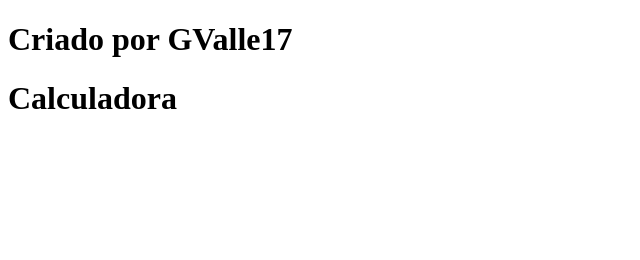
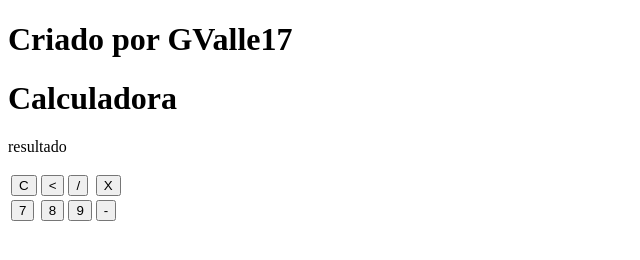
Before and after one commit to GValle-17/roycaixote, a plain HTML site: page index.html in a window 1280 px wide. Shown: the whole page, without its empty margins (0-640 px from the left). Drawn offline with Linux system fonts and the light colour scheme.

Commit message:
Add files via upload

```diff
--- a/index.html
+++ b/index.html
@@ -13,6 +13,21 @@
             <h1>Criado por GValle17</h1>
             <div class="Calculadora">
                 <h1>Calculadora</h1>
+                <p id="resultado">resultado</p>
+                <table>
+                    <tr>
+                        <td><button>C</button></td>
+                        <td><button><</button></td>
+                        <td><button>/</button></td>
+                        <td><button>X</button></td>
+                    </tr>
+                    <tr>
+                        <td><button>7</button></td>
+                        <td><button>8</button></td>
+                        <td><button>9</button></td>
+                        <td><button>-</button></td>
+                    </tr>
+                </table>
             </div>
         </div>
     </body>
```
